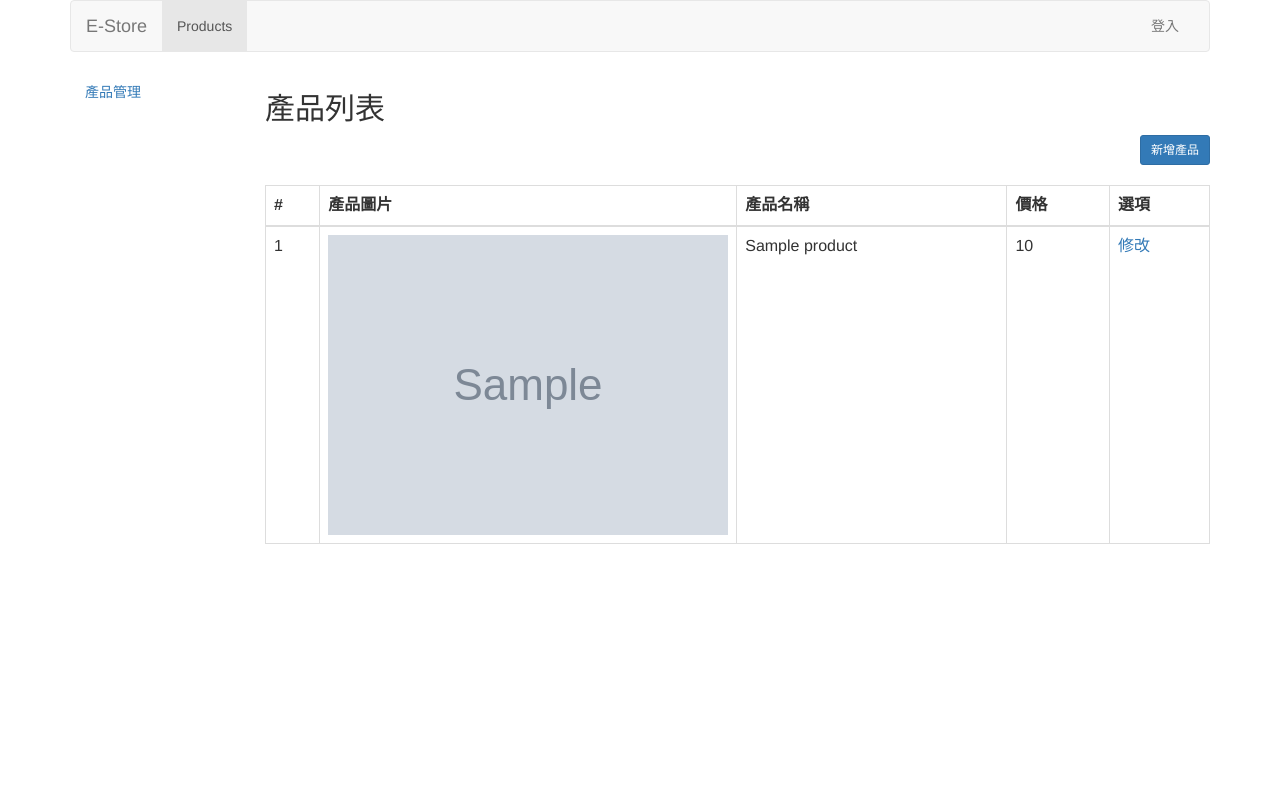
After one commit to hamster518/mystore, a Django app: template estore/templates/estore/dashboard_product_list.html in a window 1280 px wide. The commit adds this page. Run offline with Django 3.2, Linux system fonts and the light colour scheme; the template is opened without the code that fills it: most values are stand-ins (such as "Sample title", 1, 10 or a date in 2020); grey boxes marked "Sample" are stand-in pictures; some libraries are stand-ins or nearby versions.

Commit message:
建立後台Layout

```diff
--- a/estore/templates/estore/_navbar.html
+++ b/estore/templates/estore/_navbar.html
@@ -26,6 +26,9 @@
                         <a href="#" class="dropdown-toggle" data-toggle="dropdown" role="button" aria-haspopup="true"
                            aria-expanded="false">Hi, {{ request.user.username }}<span class="caret"></span></a>
                         <ul class="dropdown-menu">
+                            {% if perms.estore.change_product %}
+                                <li><a href="{% url 'dashboard_product_list' %}">主控台</a></li>
+                            {% endif %}
                             <li><a href="{% url 'logout' %}">登出</a></li>
                         </ul>
                     </li>
--- /dev/null
+++ b/estore/templates/estore/dashboard_base.html
@@ -0,0 +1,28 @@
+{% load bootstrap3 %}
+{% bootstrap_css %}
+{% bootstrap_javascript jquery=1 %}
+<!DOCTYPE html>
+<html>
+<head>
+    <title>Estore 後台</title>
+</head>
+<body>
+<div class="container">
+    {% block navbar %}
+        {% include "estore/_navbar.html" %}
+    {% endblock %}
+    <div class="row">
+        <div class="col-md-2">
+            <ul class="nav nav-pills nav-stacked" style="max-width: 300px;">
+                <li><a href="{% url 'dashboard_product_list' %}">產品管理</a></li>
+            </ul>
+        </div>
+        <div class="col-md-10">
+            {% bootstrap_messages %}
+            {% block content %}
+            {% endblock %}
+        </div>
+    </div>
+</div>
+</body>
+</html>
--- /dev/null
+++ b/estore/templates/estore/dashboard_product_list.html
@@ -0,0 +1,48 @@
+{% extends 'estore/dashboard_base.html' %}
+{% load bootstrap3 %}
+
+{% block content %}
+    <h2> 產品列表 </h2>
+    <div class="pull-right" style="padding-bottom: 20px;">
+        {% url 'dashboard_product_create' as dashboard_product_create_url %}
+        {% bootstrap_button '新增產品' button_type='button' button_class='btn-primary btn-sm' href=dashboard_product_create_url %}
+    </div>
+    <table class="table table-bordered">
+        <thead>
+        <tr>
+            <th>#</th>
+            <th width="220">產品圖片</th>
+            <th>產品名稱</th>
+            <th>價格</th>
+            <th width="100"> 選項</th>
+        </tr>
+        </thead>
+        <tbody>
+        {% for product in object_list %}
+            <tr>
+                <td>
+                    {{ product.id }}
+                </td>
+                <td>
+                    <a href="{% url 'product_detail' pk=product.id %}">
+                        {% if product.image %}
+                            <img src="{{ product.image.url }}" alt="{{ product.title }}">
+                        {% else %}
+                            <img src="//placehold.it/200x200&text=No Pic" alt="{{ product.title }}">
+                        {% endif %}
+                    </a>
+                </td>
+                <td>
+                    {{ product.title }}
+                </td>
+                <td>
+                    {{ product.price }}
+                </td>
+                <td>
+                    <a href="{% url 'dashboard_product_update' pk=product.id %}">修改</a>
+                </td>
+            </tr>
+        {% endfor %}
+        </tbody>
+    </table>
+{% endblock %}
--- a/estore/templates/estore/product_form.html
+++ b/estore/templates/estore/product_form.html
@@ -1,4 +1,4 @@
-{% extends 'estore/base.html' %}
+{% extends 'estore/dashboard_base.html' %}
 {% load bootstrap3 %}
 
 {% block content %}
--- a/estore/urls.py
+++ b/estore/urls.py
@@ -6,9 +6,11 @@ from . import views
 
 urlpatterns = [
     url(r'^$', views.ProductList.as_view(), name='product_list'),
-    url(r'^create$', views.ProductCreate.as_view(), name='product_create'),
     url(r'^(?P<pk>\d+)/$', views.ProductDetail.as_view(), name='product_detail'),
-    url(r'^(?P<pk>\d+)/update$', views.ProductUpdate.as_view(), name='product_update'),
+
+    url(r'^dashboard/products/$', views.ProductList.as_view(template_name='estore/dashboard_product_list.html', permission_required='estore.change_product'), name='dashboard_product_list'),
+    url(r'^dashboard/products/create$', views.ProductCreate.as_view(), name='dashboard_product_create'),
+    url(r'^dashboard/products/(?P<pk>\d+)/update$', views.ProductUpdate.as_view(), name='dashboard_product_update'),
 ]
 
 if settings.DEBUG:
```
Also changed, not shown: estore/views.py (+8 -3 lines), db.sqlite3.
